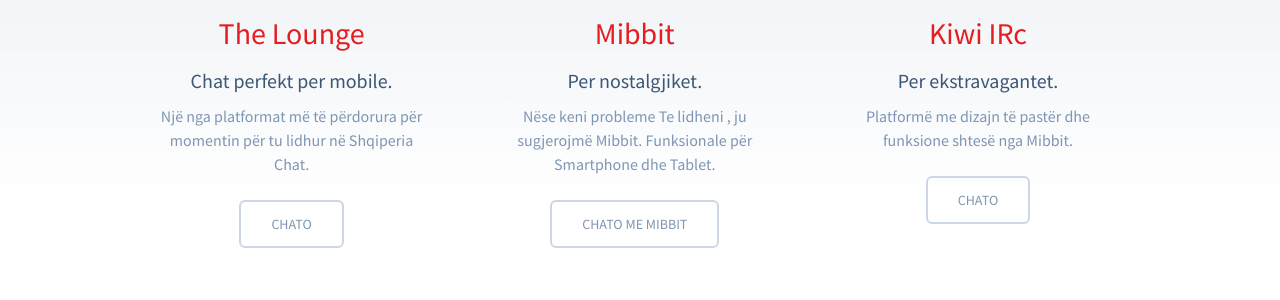
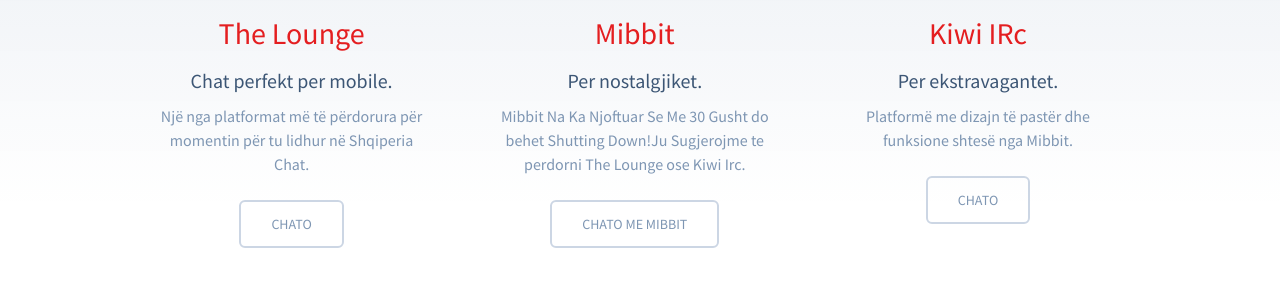
Before and after one commit to AlbnetworkOrg/albnetworkorg.github.io, a Jekyll site: the page built from index.html, in a window 1280 px wide. Shown: the part 657-957 px from the top of the page. Built offline with Jekyll 4.4.1, drawn with Linux system fonts in a browser that asks for light colours.

Commit message:
Update actions.html

```diff
--- a/_includes/actions.html
+++ b/_includes/actions.html
@@ -10,7 +10,7 @@
     <div class="Actions-item">
       <h3>Mibbit</h3>
       <h4>Per nostalgjiket.</h4>
-      <p>Nëse keni probleme Te lidheni , ju sugjerojmë Mibbit. Funksionale për Smartphone dhe Tablet</a>.</p>
+      <p>Mibbit Na Ka Njoftuar Se Me 30 Gusht do behet Shutting Down!Ju Sugjerojme te perdorni The Lounge ose Kiwi Irc</a>.</p>
       <a href="https://parajsachat.com/chat/MibbitChat.html" class="Button">chato me mibbit</a>
     </div>
 
```
